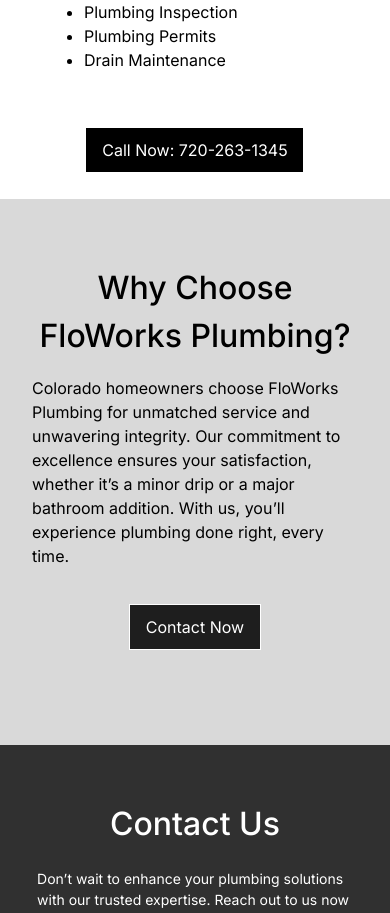
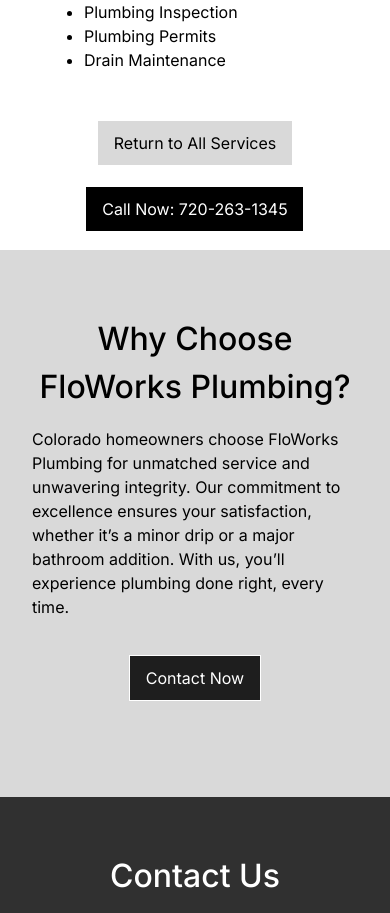
Before and after one commit to msf930/FloWorks, a Next.js app: page /services/outdoor in a window 390 px wide. Shown: the part 1668-2581 px from the top of the page. Built offline with nearby package versions, Linux system fonts and the light colour scheme.

Commit message:
services link for mobile, minor

```diff
--- a/app/globals.css
+++ b/app/globals.css
@@ -935,8 +935,15 @@
     .servicesDetailCTA{
         color: white;
         padding: 10px 16px;
-        margin: 5%;
+        margin: 3%;
         backdrop-filter: brightness(0%);
+        z-index: 20;
+    }
+    .servicesDetailReturn{
+        color: black;
+        padding: 10px 16px;
+        margin: 3%;
+        background-color: #d9d9d9;
         z-index: 20;
     }
     .serviceWhy{
@@ -1876,6 +1883,9 @@
         flex-wrap: wrap;
         height: 120px
     }
+    .servicesDetailReturn{
+        display: none;
+    }
     .servicesDetailCTA{
         color: white;
         padding: 10px 16px;
@@ -2828,7 +2838,11 @@
         display: flex;
         flex-direction: column;
         flex-wrap: wrap;
-        height: 120px
+        height: 120px;
+        margin: 3%;
+    }
+    .servicesDetailReturn{
+        display: none;
     }
     .servicesDetailCTA{
         color: white;
--- a/app/page.js
+++ b/app/page.js
@@ -33,6 +33,7 @@
                   layout="fill"
                   objectFit="cover"
                   placeholder="blur"
+                  sizes="100vh"
               />
           </div>
           <div className="logoFull">
@@ -78,6 +79,7 @@
                                 alt="Kaleb Smith Plumber"
                                 layout="fill"
                                 objectFit="contain"
+                                placeholder="blur"
 
                             />
 
--- a/app/services/bathroom/page.js
+++ b/app/services/bathroom/page.js
@@ -41,7 +41,7 @@
                 </div>
             </div>
             <div className="servicesBack">
-                <Link href="/services">&#60;Back to Services</Link>
+                <Link href="/services">&#60; All Services</Link>
             </div>
             <div className="servicesDetail">
                 <div>
@@ -75,6 +75,9 @@
 	                        <li>drain maintenance</li>
                         </ul>
                     </div>
+                </div>
+                <div className="servicesDetailReturn">
+                    <a href="/services">Return to All Services</a>
                 </div>
                 <div className="servicesDetailCTA">
                     <a href="tel:+7202631345">Call Now: 720-263-1345</a>
--- a/app/services/inspection/page.js
+++ b/app/services/inspection/page.js
@@ -41,7 +41,7 @@
                 </div>
             </div>
             <div className="servicesBack">
-                <Link href="/services">&#60;Back to Services</Link>
+                <Link href="/services">&#60; All Services</Link>
             </div>
             <div className="servicesDetail">
                 <div>
@@ -66,6 +66,9 @@
 	                        <li>drain maintenance</li>
                         </ul>
                     </div>
+                </div>
+                <div className="servicesDetailReturn">
+                    <a href="/services">Return to All Services</a>
                 </div>
                 <div className="servicesDetailCTA">
                     <a href="tel:+7202631345">Call Now: 720-263-1345</a>
--- a/app/services/kitchen/page.js
+++ b/app/services/kitchen/page.js
@@ -41,7 +41,7 @@
                 </div>
             </div>
             <div className="servicesBack">
-                <Link href="/services">&#60;Back to Services</Link>
+                <Link href="/services">&#60; All Services</Link>
             </div>
             <div className="servicesDetail">
                 <div>
@@ -72,6 +72,9 @@
 	                        <li>drain maintenance</li>
                         </ul>
                     </div>
+                </div>
+                <div className="servicesDetailReturn">
+                    <a href="/services">Return to All Services</a>
                 </div>
                 <div className="servicesDetailCTA">
                     <a href="tel:+7202631345">Call Now: 720-263-1345</a>
--- a/app/services/outdoor/page.js
+++ b/app/services/outdoor/page.js
@@ -41,7 +41,7 @@
                 </div>
             </div>
             <div className="servicesBack">
-                <Link href="/services">&#60;Back to Services</Link>
+                <Link href="/services">&#60; All Services</Link>
             </div>
             <div className="servicesDetail">
                 <div>
@@ -66,6 +66,9 @@
 	                        <li>drain maintenance </li>
                         </ul>
                     </div>
+                </div>
+                <div className="servicesDetailReturn">
+                    <a href="/services">Return to All Services</a>
                 </div>
                 <div className="servicesDetailCTA">
                     <a href="tel:+7202631345">Call Now: 720-263-1345</a>
--- a/app/services/sewer/page.js
+++ b/app/services/sewer/page.js
@@ -41,7 +41,7 @@
                 </div>
             </div>
             <div className="servicesBack">
-                <Link href="/services">&#60;Back to Services</Link>
+                <Link href="/services">&#60; All Services</Link>
             </div>
             <div className="servicesDetail">
                 <div>
@@ -70,6 +70,9 @@
 	                        <li>drain maintenance</li>
                         </ul>
                     </div>
+                </div>
+                <div className="servicesDetailReturn">
+                    <a href="/services">Return to All Services</a>
                 </div>
                 <div className="servicesDetailCTA">
                     <a href="tel:+7202631345">Call Now: 720-263-1345</a>
--- a/app/services/waterheater/page.js
+++ b/app/services/waterheater/page.js
@@ -41,7 +41,7 @@
                 </div>
             </div>
             <div className="servicesBack">
-                <Link href="/services">&#60;Back to Services</Link>
+                <Link href="/services">&#60; All Services</Link>
             </div>
             <div className="servicesDetail">
 
@@ -68,9 +68,13 @@
                         </ul>
                     </div>
                 </div>
+                <div className="servicesDetailReturn">
+                    <a href="/services">Return to All Services</a>
+                </div>
                 <div className="servicesDetailCTA">
                     <a href="tel:+7202631345">Call Now: 720-263-1345</a>
                 </div>
+
             </div>
             <div className="serviceWhy">
                 <div className="whyContainer">
```
